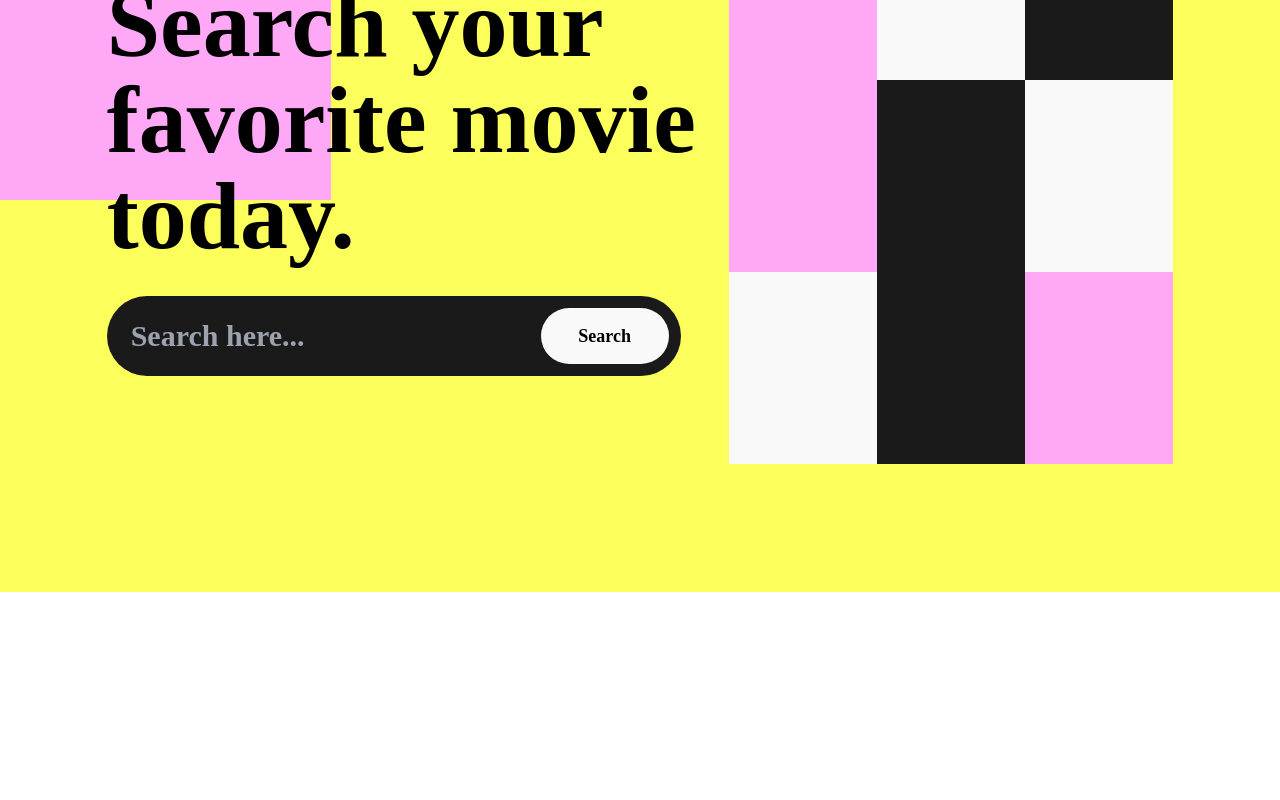
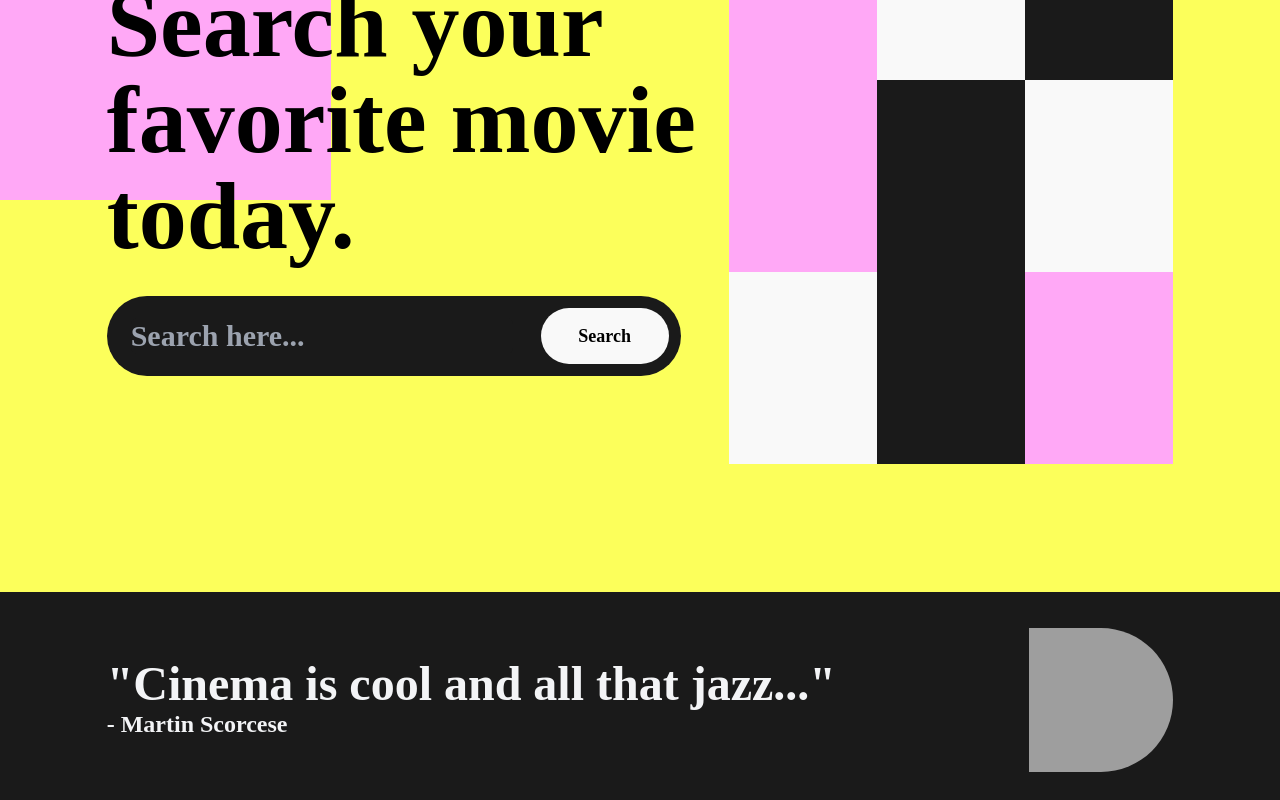
Before and after one commit to bobkombat/booking-to-go, a React (Create React App) app: page / in a window 1280 px wide. Shown: the part 336-1136 px from the top of the page. Before the commit the page ends 928 px from the top, so only its background shows below. Built offline with nearby package versions, Linux system fonts and the light colour scheme; grey boxes are pictures that could not be loaded.

Commit message:
add: quote main header

```diff
--- a/package.json
+++ b/package.json
@@ -15,6 +15,7 @@
     "react-redux": "^7.2.2",
     "react-router-dom": "^5.2.0",
     "react-scripts": "4.0.0",
+    "react-slick": "^0.27.13",
     "redux": "^4.0.5",
     "redux-thunk": "^2.3.0",
     "tailwindcss": "^2.0.1",
--- a/src/App.js
+++ b/src/App.js
@@ -2,6 +2,8 @@ import "./App.css";
 import "./tailwind.generated.css";
 import NavbarHome from "./components/NavbarHome.js";
 import MainHeader from "./components/MainHeader.js";
+import Quote from "./components/Quote";
+import Feature from "./components/Feature";
 
 function App() {
   return (
@@ -9,6 +11,8 @@ function App() {
       <NavbarHome />
       <main>
         <MainHeader />
+        <Quote />
+        <Feature />
       </main>
     </div>
   );
--- /dev/null
+++ b/src/components/Feature.js
@@ -0,0 +1,5 @@
+import React from "react";
+
+export default function Feature() {
+  return <div></div>;
+}
--- a/src/components/MainHeader.js
+++ b/src/components/MainHeader.js
@@ -4,7 +4,7 @@ import SearchBarHome from "./sub-components/SearchBarHome";
 
 export default function MainHeader() {
   return (
-    <section className="flex justify-end items-center mx-auto flex-wrap-reverse w-10/12 sm:my-0 md:my-20 lg:my-28 my-32">
+    <section className="h-full flex justify-end items-center mx-auto flex-wrap-reverse w-10/12 sm:my-0 md:my-20 lg:my-28 my-32">
       <div className="z-20 relative flex flex-col sm:justify-center py-10 sm:text-center text-left font-bold w-7/12 sm:w-screen text-8xl xl:text-7xl lg:text-5xl md:text-5xl sm:text-4xl max-w-full">
         <div
           className="sm:w-56 sm:h-20 md:w-60 md:h-32 lg:w-80 lg:h-24 xl:h-48 w-96 h-56 -left-40 bg-pink absolute"
--- /dev/null
+++ b/src/components/Quote.js
@@ -0,0 +1,19 @@
+import React from "react";
+
+export default function Quote() {
+  return (
+    <section class="sm:h-40 h-52 py-9 w-screen mx-auto flex items-center bg-black">
+      <div class="w-10/12 mx-auto my-auto flex justify-center">
+        <div className="sm:w-screen w-full sm:mx-auto flex justify-between items-center">
+          <div class="text-gray-100 font-bold">
+            <h1 class="text-5xl lg:text-4xl md:text-3xl sm:text-base">
+              "Cinema is cool and all that jazz..."
+            </h1>
+            <h3 class="text-2xl md:text-xl sm:text-xs">- Martin Scorcese</h3>
+          </div>
+          <div class="sm:w-20 sm:h-20 w-36 h-36 bg-white rounded-r-full image-bg"></div>
+        </div>
+      </div>
+    </section>
+  );
+}
--- a/src/tailwind.css
+++ b/src/tailwind.css
@@ -24,3 +24,9 @@
 .h {
   height: 36rem;
 }
+
+.image-bg {
+  background-image: url("https://encrypted-tbn0.gstatic.com/images?q=tbn:ANd9GcSFkjOQ-jNbmYcGgKh1omDMVnMlUrr1Uxz0nA&usqp=CAU");
+  background-position: center;
+  background-size: contain;
+}
```
Also changed, not shown: src/tailwind.generated.css, 1 other file (tests, documents, lock files or other folders).
